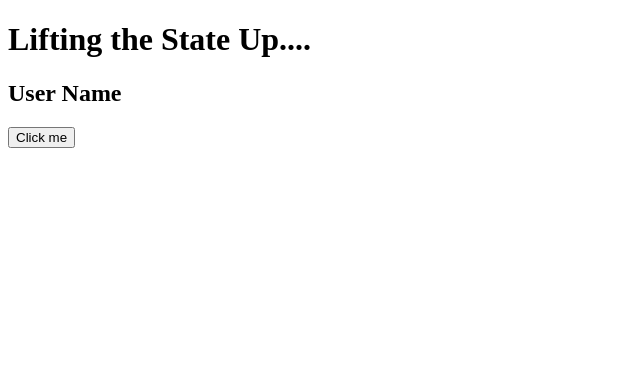
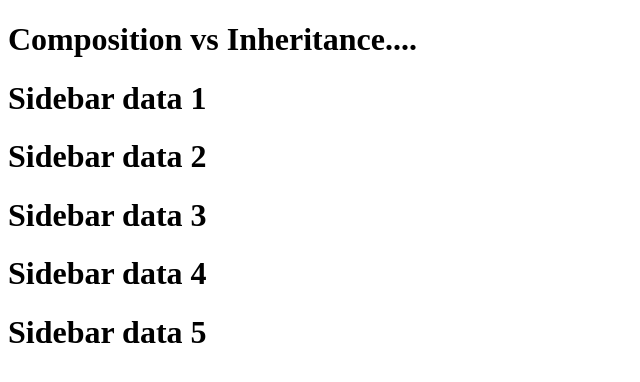
Before and after one commit to aitizaz-ul-haq/reactdocsproject, a React (Create React App) app: page / in a window 1280 px wide. Shown: the top 382 px of the page, without its empty margins (0-640 px from the left). Built offline with nearby package versions, Linux system fonts and the light colour scheme.

Commit message:
added composition and inheritance

```diff
--- a/src/App.js
+++ b/src/App.js
@@ -1,12 +1,13 @@
 
-import IntroducingJSX from "./docs/main_concepts/introducing_jsx";
-import RenderingElements from "./docs/main_concepts/rendering_elements";
-import ComponentsAndProps from "./docs/main_concepts/components_and_props";
-import HandlingEvents from "./docs/main_concepts/handling_events";
-import ConditionalRendering from "./docs/main_concepts/conditional_rendering";
-import ListandKeys from "./docs/main_concepts/lists_and_keys";
+// import IntroducingJSX from "./docs/main_concepts/introducing_jsx";
+// import RenderingElements from "./docs/main_concepts/rendering_elements";
+// import ComponentsAndProps from "./docs/main_concepts/components_and_props";
+// import HandlingEvents from "./docs/main_concepts/handling_events";
+// import ConditionalRendering from "./docs/main_concepts/conditional_rendering";
+// import ListandKeys from "./docs/main_concepts/lists_and_keys";
 // import Forms from "./docs/main_concepts/forms";
-import LiftingTheStateUp from "./docs/main_concepts/lifting_state_up";
+// import LiftingTheStateUp from "./docs/main_concepts/lifting_state_up";
+import CompositionVsInheritance from "./docs/main_concepts/composition_vs_inheritance";
 
 const messages = ['React', 'Re: React', 'Re:Re: React'];
 
@@ -71,7 +72,8 @@ function App() {
       {/* <ConditionalRendering unreadMessages={messages} /> */}
       {/* <ListandKeys data={posts} /> */}
       {/* <Forms /> */}
-      <LiftingTheStateUp />
+      {/* <LiftingTheStateUp /> */}
+      <CompositionVsInheritance />
     </>
   );
 }
--- a/src/docs/main_concepts/composition_vs_inheritance.js
+++ b/src/docs/main_concepts/composition_vs_inheritance.js
@@ -0,0 +1,46 @@
+
+
+// React has a powerful composition model, and we recommend using composition instead of inheritance to reuse code between components.
+
+// In this section, we will consider a few problems where developers new to React often reach for inheritance,
+// and show how we can solve them with composition.
+
+
+// Containment
+// Some components don’t know their children ahead of time.
+// This is especially common for components like Sidebar or Dialog that represent generic “boxes”.
+
+// We recommend that such components use the special children prop to pass children elements directly into their output:
+const Sidebar = (props) => {
+    return (
+        <>
+            {props.children}
+        </>
+    );
+}
+
+const Content = () => {
+    return (
+        <>
+            <h1>Sidebar data 1</h1>
+            <h1>Sidebar data 2</h1>
+            <h1>Sidebar data 3</h1>
+            <h1>Sidebar data 4</h1>
+            <h1>Sidebar data 5</h1>
+        </>
+    );
+}
+
+
+const CompositionVsInheritance = () => {
+    return (
+        <>
+            <h1>Composition vs Inheritance....</h1>
+            <Sidebar>
+                <Content />
+            </Sidebar>
+        </>
+    );
+}
+
+export default CompositionVsInheritance;
```
